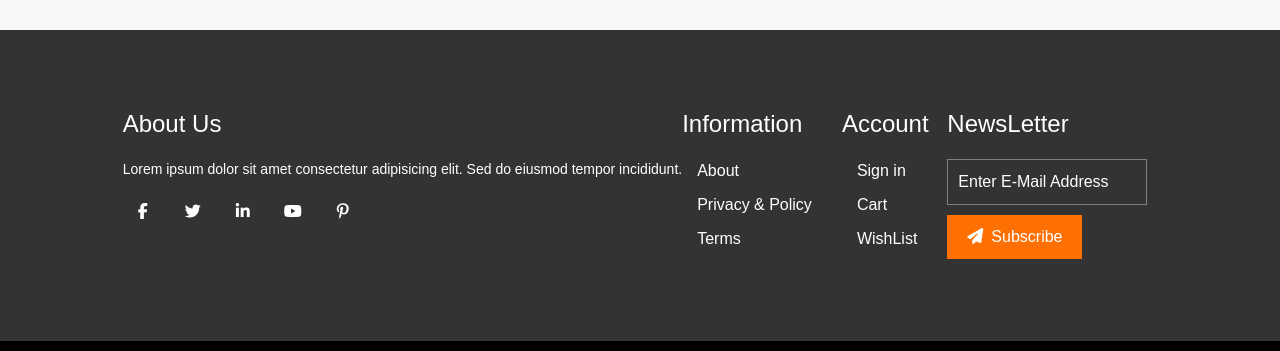
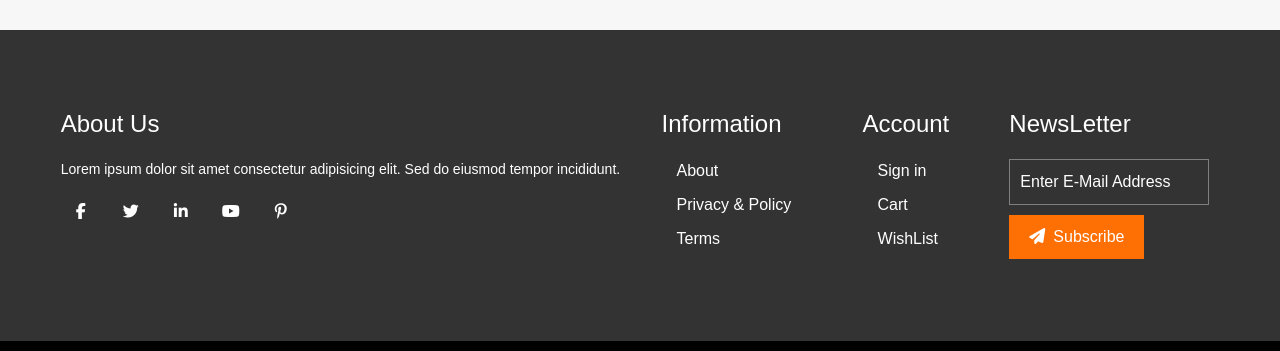
Before and after one commit to ammaryasser21/E-commerce, a React (Create React App) app: page /ProductSearch in a window 1280 px wide. Shown: the part 970-1321 px from the top of the page. Built offline with nearby package versions, Linux system fonts and the light colour scheme.

Commit message:
finished the project

```diff
--- a/package.json
+++ b/package.json
@@ -16,6 +16,7 @@
     "@testing-library/jest-dom": "^5.17.0",
     "@testing-library/react": "^13.4.0",
     "@testing-library/user-event": "^13.5.0",
+    "axios": "^1.6.8",
     "bootstrap": "^5.3.3",
     "express": "^4.19.2",
     "react": "^18.2.0",
--- a/src/components/css/Footer.css
+++ b/src/components/css/Footer.css
@@ -15,7 +15,7 @@
 .contain {
   display: flex;
   flex-direction: row;
-  justify-content: center;
+  justify-content: space-around;
   background-color: #333;
 }
 
```
Also changed, not shown: src/ProductContext.js (+50 -0 lines), public/manifest.json, 1 other file (tests, documents, lock files or other folders).
